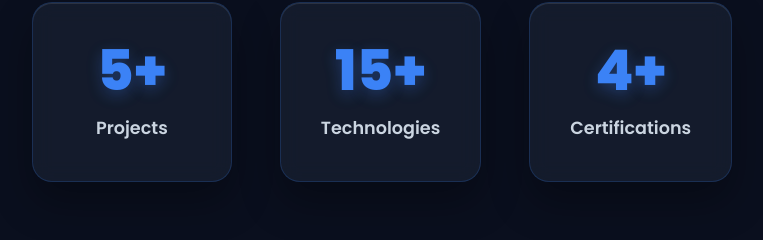
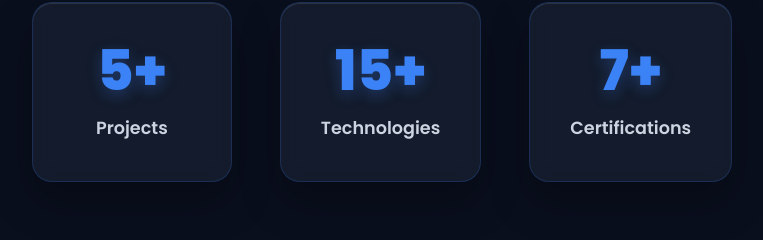
Before and after one commit to manyaprakash31/My-Portfolio, a Flask app: page / in a window 1280 px wide. Shown: the part 907-1147 px from the top of the page, without its empty margins (258-1021 px from the left). Run offline with Flask 3, Linux system fonts and the light colour scheme.

Commit message:
Update index.html

```diff
--- a/templates/index.html
+++ b/templates/index.html
@@ -1136,7 +1136,7 @@
                     <div class="stat-label">Technologies</div>
                 </div>
                 <div class="stat-card">
-                    <div class="stat-number">4+</div>
+                    <div class="stat-number">7+</div>
                     <div class="stat-label">Certifications</div>
                 </div>
             </div>
```
